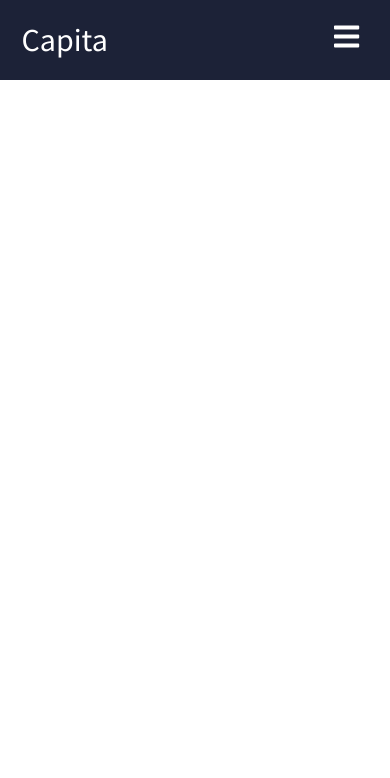
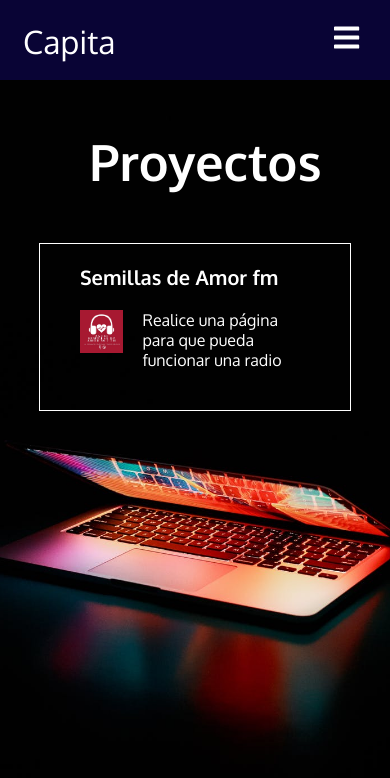
Before and after one commit to cristiancr20/Portfolio, a React (Create React App) app: page /proyectos in a window 390 px wide. Shown: the top 778 px of the page. Built offline with nearby package versions, Linux system fonts and the light colour scheme.

Commit message:
Se realizo la parte del incio y proyectos - responsive

```diff
--- a/src/App.js
+++ b/src/App.js
@@ -1,14 +1,16 @@
 import React from "react";
 import Navbar from "./components/Navbar";
-import {BrowserRouter as Router, Routes,} from 'react-router-dom'
-
+import {BrowserRouter as Router, Route, Routes,} from 'react-router-dom'
+import Inicio from "./components/Inicio";
+import Proyectos from "./components/Proyectos";
 
 function App() {
   return (
     <Router>
       <Navbar/>
       <Routes>
-
+        <Route path="/" element ={<Inicio/>}/>
+        <Route path="/proyectos" element= {<Proyectos/>}/>
       </Routes>
     </Router>
   );
--- /dev/null
+++ b/src/components/Inicio.css
@@ -0,0 +1,21 @@
+@import url('https://fonts.googleapis.com/css2?family=Outfit:wght@500;600&family=Oxygen:wght@300;400;700&display=swap');
+
+.container{
+    height: 100vh;
+    color: #fff;
+    font-family: 'Oxygen', sans-serif;
+    text-align: center;
+    align-items: center;
+}
+
+h1{
+    padding: 50px;
+    font-size: 80px;
+}
+
+
+@media screen and (max-width: 960px) {
+    h1{
+        font-size: 50px;
+    }
+}
--- /dev/null
+++ b/src/components/Inicio.js
@@ -0,0 +1,16 @@
+import React from 'react'
+import './Inicio.css'
+import fondo from '../images/fondo.jpeg'
+
+function Inicio() {
+  return (
+    <>
+      <div className='container' style={{background: `url(${fondo})no-repeat center center/cover`}}>
+        <h1>Hola, Soy Cristian Capa</h1>
+        <h2>Estudiante de Computacion</h2>
+      </div>
+    </>
+  )
+}
+
+export default Inicio
--- a/src/components/Navbar.css
+++ b/src/components/Navbar.css
@@ -1,11 +1,12 @@
-@import url('https://fonts.googleapis.com/css2?family=Outfit:wght@100;200;300;400;500;600&family=Source+Sans+Pro:wght@200;300;400;600&display=swap');
+@import url('https://fonts.googleapis.com/css2?family=Outfit:wght@500;600&family=Oxygen:wght@300;400;700&display=swap');
+
 *{
     margin: 0;
     padding: 0;
     box-sizing: border-box;
 }
 .navbar {
-    background: #1c2237;
+    background: #090435;
     height: 80px;
     display: flex;
     justify-content: center;
@@ -14,7 +15,7 @@
     position: sticky;
     top: 0;
     z-index: 999;
-    font-family: 'Source Sans Pro', sans-serif;
+    font-family: 'Oxygen', sans-serif;
 }
 
 .navbar-container {
--- /dev/null
+++ b/src/components/Proyectos.css
@@ -0,0 +1,73 @@
+@import url('https://fonts.googleapis.com/css2?family=Outfit:wght@500;600&family=Oxygen:wght@300;400;700&display=swap');
+*{
+    margin: 0;
+    padding: 0;
+    box-sizing: border-box;
+}
+
+.content{
+    color: #fff;
+    background: #222;
+    height: 100vh;
+    font-family: 'Oxygen', sans-serif;
+}
+
+.content .content-proyects{
+    width: 80%;
+    margin: auto;
+}
+
+.content .content-proyects h1{
+    text-align: center;
+    padding: 50px;
+    font-size: 80px;
+}
+.content .content-proyects .cont-proyectos{
+    border: 1px solid #fff;
+    padding: 20px;
+    transition: all .3s ease-in-out;
+    cursor: pointer;
+}
+.content .content-proyects .cont-proyectos:hover{
+    background: black;
+}
+
+.cont-proyectos h3{
+    font-size: 30px;
+    margin:0px 20px;
+}
+
+.enlace{
+
+    color: #fff;
+    text-decoration: none;
+
+}
+
+
+
+.cont-proyectos .cont{
+    display: flex;
+    margin: 20px;
+}
+
+.cont-proyectos .cont .imagen{
+    width: 100px;
+    margin-right: 20px;
+}
+
+.cont-proyectos .cont .imagen img{
+    width: 100%;
+}
+
+@media screen and (max-width: 960px) {
+    .content .content-proyects h1{
+        font-size: 50px;
+    }
+
+
+.cont-proyectos h3{
+    font-size: 20px;
+    margin:0px 20px;
+}
+}
--- /dev/null
+++ b/src/components/Proyectos.js
@@ -0,0 +1,33 @@
+import React from 'react'
+import './Proyectos.css'
+import fondo from '../images/fondo.jpeg'
+import img_1 from '../images/emision.jpg'
+
+function Proyectos() {
+    return (
+        <>
+            <div className='content' style={{ background: `url(${fondo})no-repeat center center/cover` }}>
+                <div className='content-proyects'>
+                    <h1>Proyectos</h1>
+                    <div className='cont-proyectos'>
+                        <a href="https://cristiancr20.github.io/Semillas-De-Amor/" className='enlace'>
+                            <h3>Semillas de Amor fm</h3>
+
+                            <div className='cont'>
+                                <div className='imagen'>
+                                    <img src={img_1} alt='imagen proyecto 1'></img>
+                                </div>
+                                <div className='cont-info'>
+                                    <p>Realice una página para que pueda funcionar una radio</p>
+                                </div>
+                            </div>
+                        </a>
+                    </div>
+                </div>
+            </div>
+
+        </>
+    )
+}
+
+export default Proyectos
```
Also changed, not shown: src/images/emision.jpg (added), src/images/fondo.jpeg (added).
